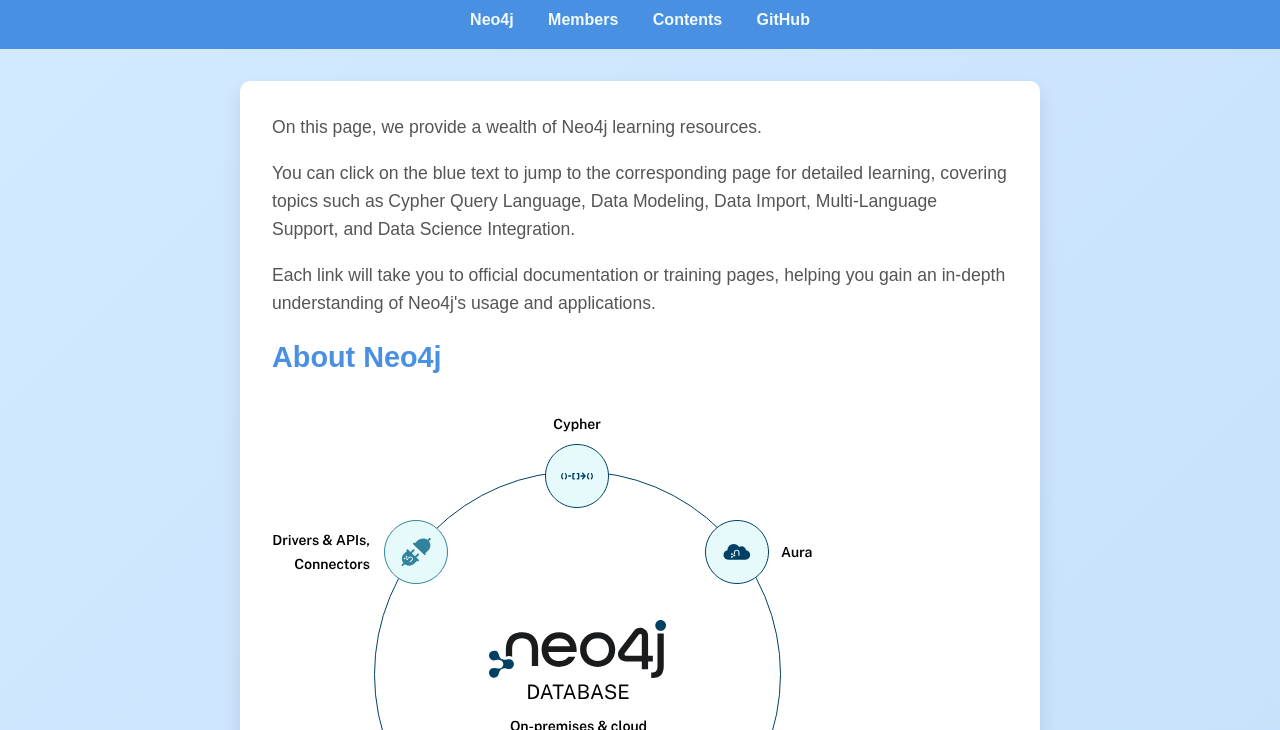
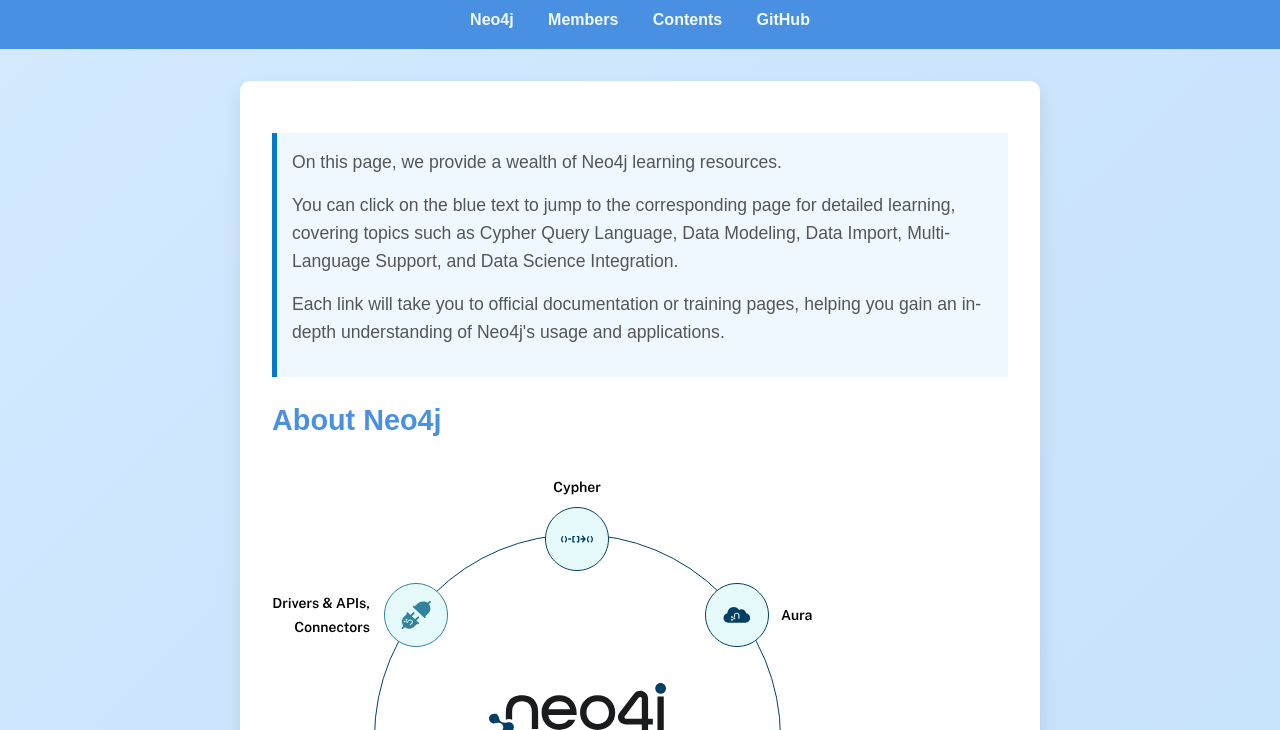
Before and after one commit to QiChen212221012/Neo4j, a plain HTML site: page information.html in a window 1280 px wide. Shown: the part 70-800 px from the top of the page. Drawn offline with Linux system fonts and the light colour scheme.

Commit message:
Update styles.css

```diff
--- a/styles.css
+++ b/styles.css
@@ -187,3 +187,17 @@ footer a:hover {
 .question li {
     margin-top: 0.5rem;
 }
+
+.intro-message {
+    background-color: #f0f8ff;
+    border-left: 5px solid #007acc;
+    padding: 15px;
+    margin: 20px 0;
+    font-size: 1.1em;
+    color: #333;
+}
+
+.intro-message p {
+    margin-bottom: 15px;
+    margin-top: 0;
+}
```
